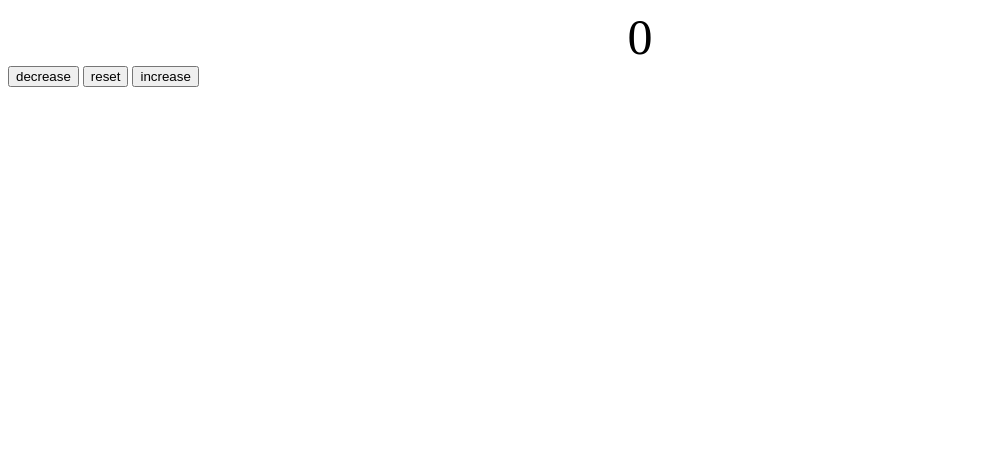
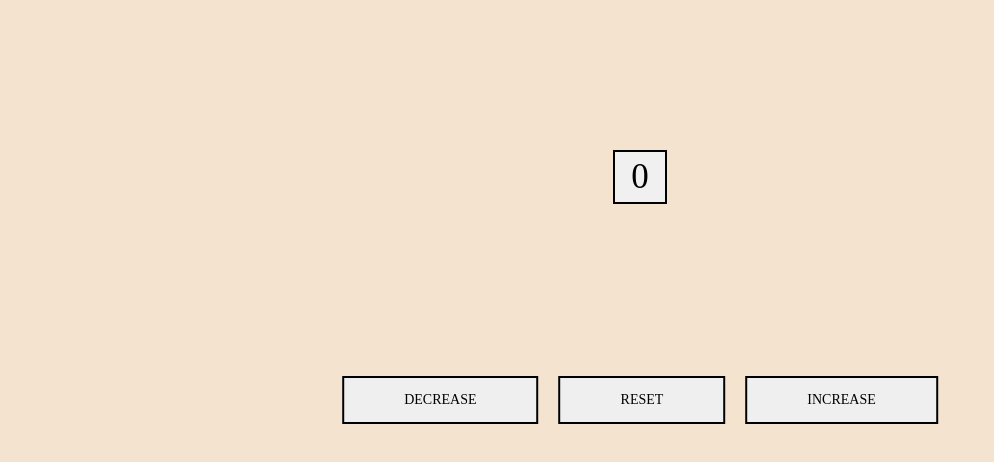
Before and after one commit to nasibbekova/counter, a plain HTML site: page index.html in a window 1280 px wide. Shown: the whole page, without its empty margins (0-994 px from the left). Drawn offline with Linux system fonts and the light colour scheme.

Commit message:
Update style.css

```diff
--- a/style.css
+++ b/style.css
@@ -1,12 +1,64 @@
 #countLabel{
-    display: block;
-    text-align: center;
+    display: flex;
+    align-items: center;
     justify-content: center;
-    font-size: 50px;
+    font-size: 35px;
+    margin: 0 auto;
+    border: 2px solid black;
+    width: 50px;
+    height: 50px;
+    background-color: white;
+    margin-top: 150px;
+    background-color: #f0f0f0   ;
 }
 
-.all{
-    justify-content: center;
-    align-items: center;
-    display: flex;
+body{
+    margin: 0;
+    padding: 0;
+    background: rgb(244, 228, 207);
 }
+
+.middle{
+    position: absolute;
+    top: 50%;
+    left: 50%;
+    transform: translate(-50%,-50%);
+    justify-content: space-around;
+    display: inline-flex;
+    grid-gap: 20px;
+}
+
+.btn{
+    position: relative;
+    display: block;
+    /* color: white; */
+    font-size: 14px;
+    font-family: "montserrat";
+    text-decoration: none;
+    margin: 30px 0;
+    border: 2px solid rgb(0, 0, 0);
+    padding: 14px 60px;
+    text-transform: uppercase;
+    overflow: hidden;
+    transition: 1s all ease;
+}
+
+/* .btn::before{
+    background: #ff7675;
+    content: "";
+    position: absolute;
+    top: 50%;
+    left: 50%;
+    transform: translate(-50%,-50%);
+
+    transition: all 0.1s ease;
+}
+
+.btn1::before{
+    width: 0%;
+    height: 100%;
+}
+
+.btn1:hover::before{
+    width: 100%;
+}  */
```
